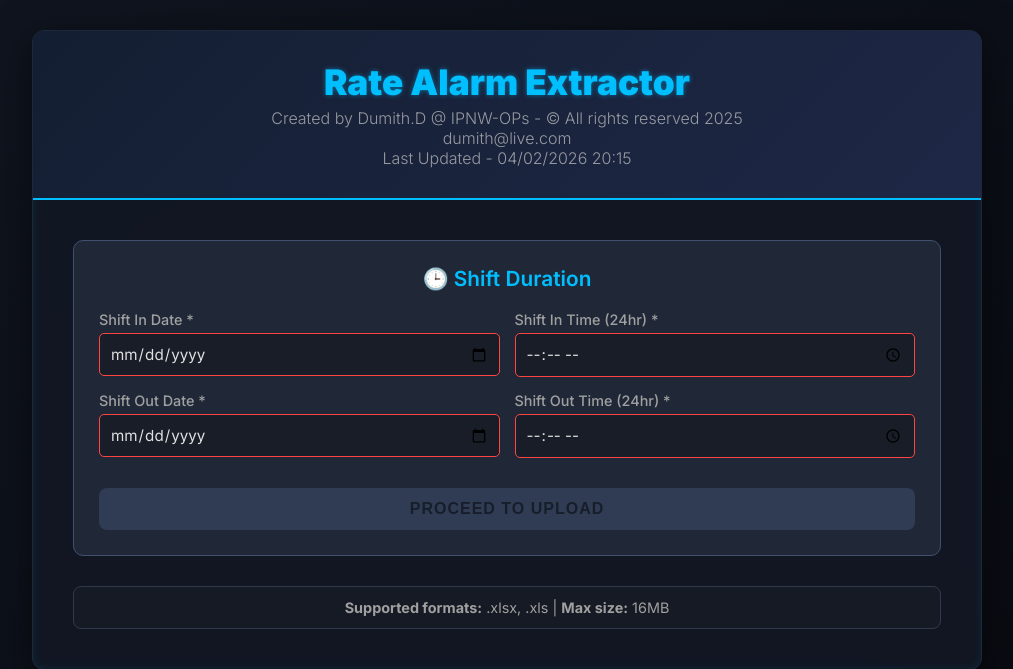
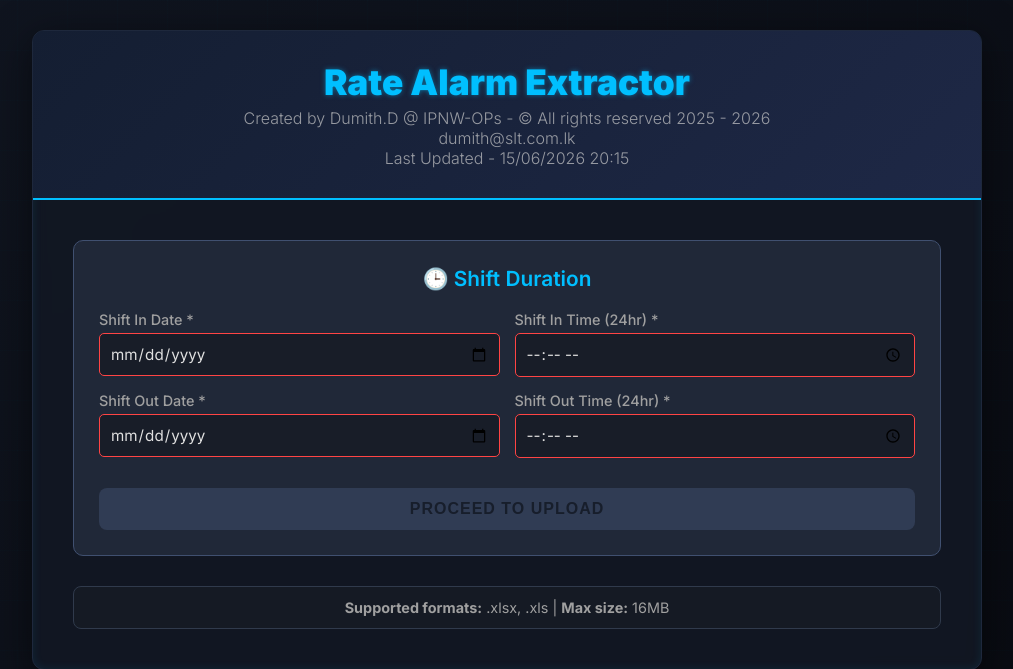
Before and after one commit to mdumithz-cpu/excel-analyzer, a Flask app: page / in a window 1280 px wide. Shown: the top 669 px of the page, without its empty margins (133-1146 px from the left). Run offline with Flask 3, Linux system fonts and the light colour scheme.

Commit message:
Update index.html

```diff
--- a/templates/index.html
+++ b/templates/index.html
@@ -469,9 +469,9 @@
     <div class="container">
         <div class="header">
             <h1>Rate Alarm Extractor</h1>
-            <p>Created by Dumith.D @ IPNW-OPs - © All rights reserved 2025</p>
-            <p>dumith@live.com</p>
-            <p>Last Updated - 04/02/2026 20:15</p>
+            <p>Created by Dumith.D @ IPNW-OPs - © All rights reserved 2025 - 2026</p>
+            <p>dumith@slt.com.lk</p>
+            <p>Last Updated - 15/06/2026 20:15</p>
         </div>
 
         <div class="content">
```
